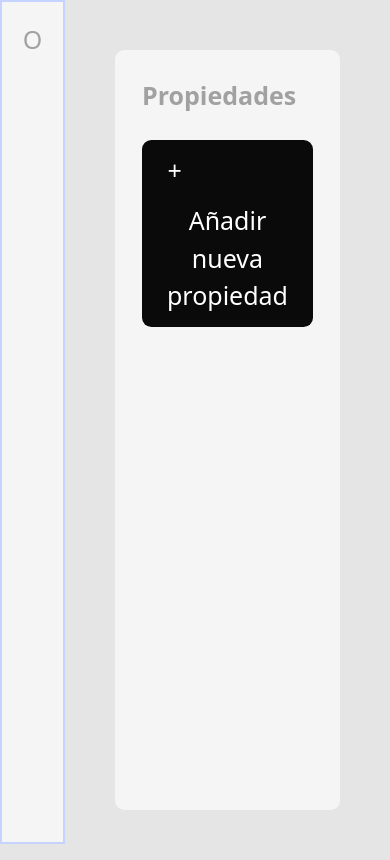
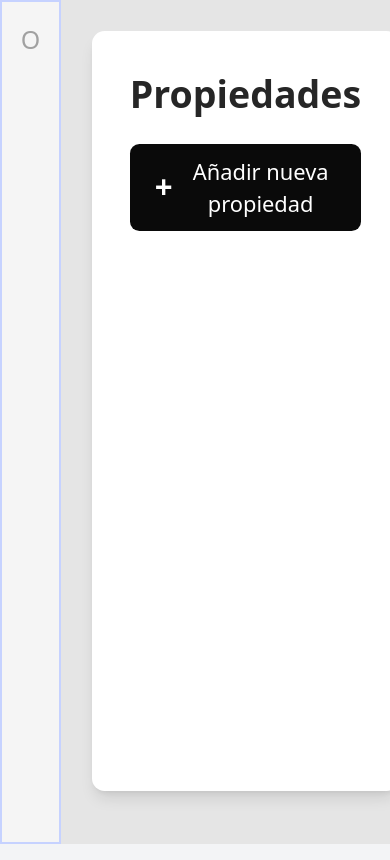
Before and after one commit to RGC02995/prueba-tecnica-Lion, a React (Vite) app: page / in a window 390 px wide. Built offline with nearby package versions, Linux system fonts and the light colour scheme.

Commit message:
add: style responsive component -> Home

```diff
--- a/src/components/layout/SideBar.jsx
+++ b/src/components/layout/SideBar.jsx
@@ -1,6 +1,6 @@
 export const SideBar = () => {
   return (
-    <div className="w-64 h-screen p-0 border-indigo-200 border-2  max-w-[75px] bg-neutral-100">
+    <div className="w-10 h-screen p-0 border-indigo-200 border-2  max-w-[75px] bg-neutral-100">
       <ul className="p-2 style-none text-neutral-400 flex flex-col gap-10 items-center">
         <li className="hover:bg-neutral-200 hover:text-neutral-950 p-1  rounded-md cursor-pointer max-h-[50px] flex items-center justify-center">
           O
--- a/src/pages/Home.jsx
+++ b/src/pages/Home.jsx
@@ -1,9 +1,14 @@
 export const Home = () => {
   return (
-    <div className="bg-neutral-100 p-4 m-8 flex-1 flex-wrap  rounded-md border-2 border-neutral-100 h-[90vh]">
-      <h1 className="text-neutral-400  font-semibold ">Propiedades</h1>
-      <button className="bg-neutral-950 text-white px-4 py-2 rounded-md mt-4 hover:bg-neutral-500 flex items-center gap-2 flex-wrap">
-        <i>+</i>Añadir nueva propiedad
+    <div className="m-5 bg-white w-[90vw] h-[90vh] my-5 p-6 rounded-lg shadow-lg flex flex-col sm:flex-row sm:justify-between sm:items-center">
+      {/*Título*/}
+      <h1 className="text-neutral-800 text-2xl sm:text-3xl font-semibold mb-4 sm:mb-0">
+        Propiedades
+      </h1>
+      {/*Botón*/}
+      <button className="bg-neutral-950 text-white px-4 py-2 rounded-md text-sm sm:text-base hover:bg-neutral-700 flex items-center gap-2 self-start sm:self-auto">
+        <span className="text-xl font-bold">+</span>
+        Añadir nueva propiedad
       </button>
     </div>
   );
```
